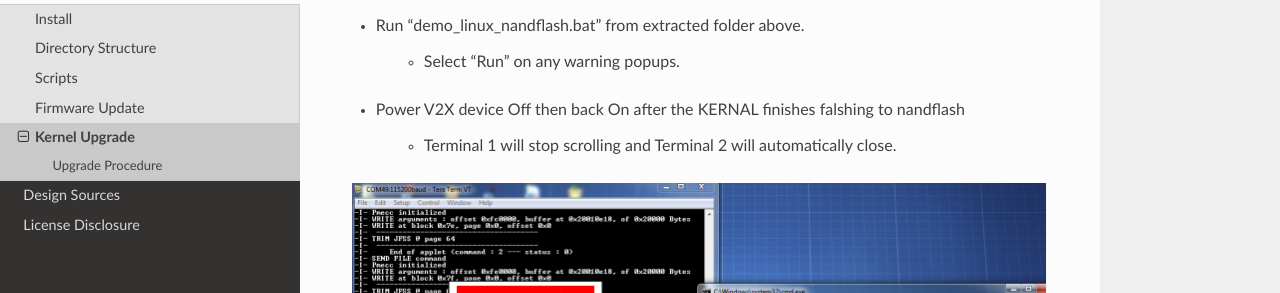
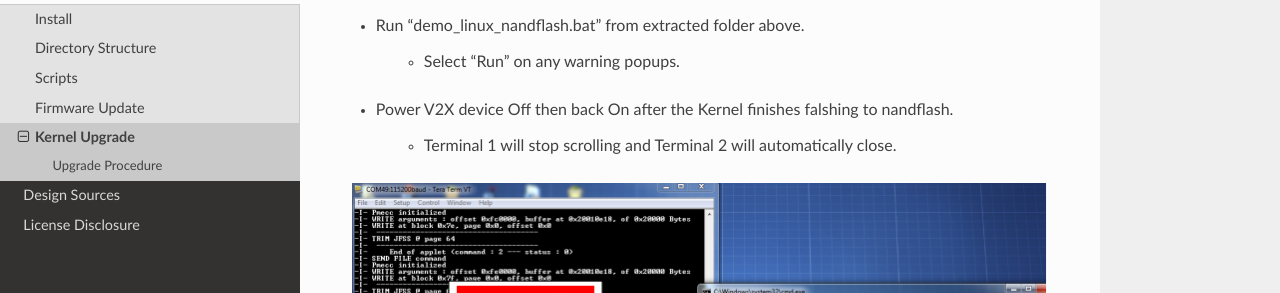
Before and after one commit to openxc/openxc-accessories, a Sphinx documentation site: the page built from docs/kernel-upgrade.rst, in a window 1280 px wide and 900 px high, scrolled down 1701 px. Shown: the part 158-451 px from the top of the window. Built offline with Sphinx 7.4.7 and the Read the Docs theme 2.0.0, drawn with Linux system fonts in a browser that asks for light colours; pages that are not in the unit, such as notebooks, are missing from menus.

Commit message:
Fix typos

```diff
--- a/docs/kernel-upgrade.rst
+++ b/docs/kernel-upgrade.rst
@@ -65,7 +65,7 @@ Upgrade Procedure
 
 .. TODO double check the file name and location
 
-* Power V2X device Off then back On after the KERNAL finishes falshing to nandflash
+* Power V2X device Off then back On after the Kernel finishes falshing to nandflash.
 
     * Terminal 1 will stop scrolling and Terminal 2 will automatically close.
 
```
